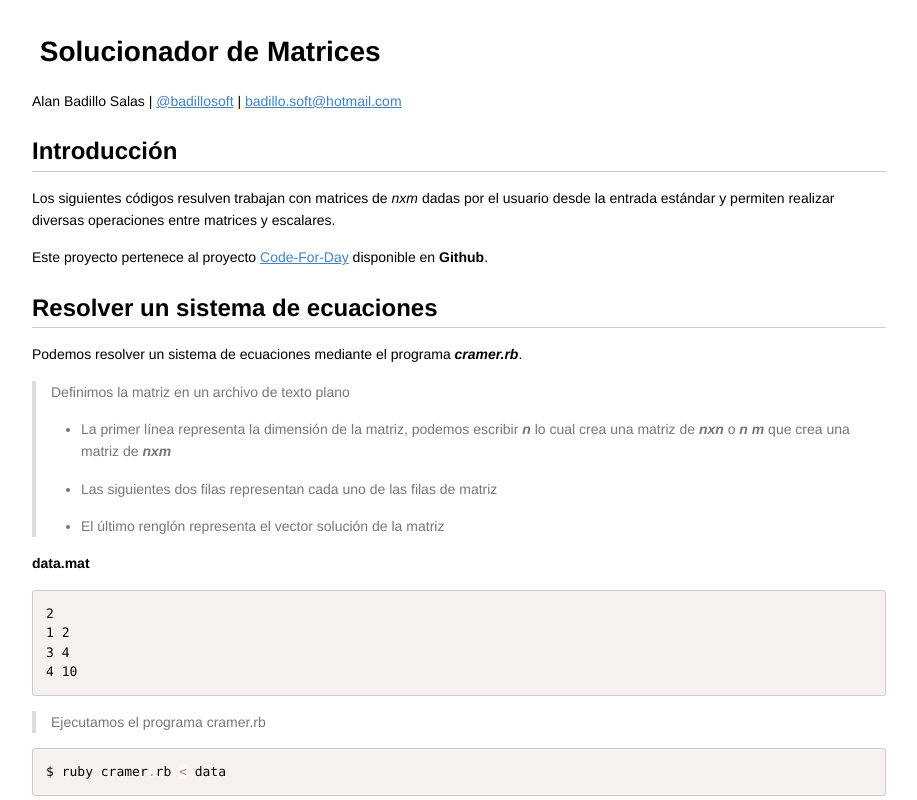
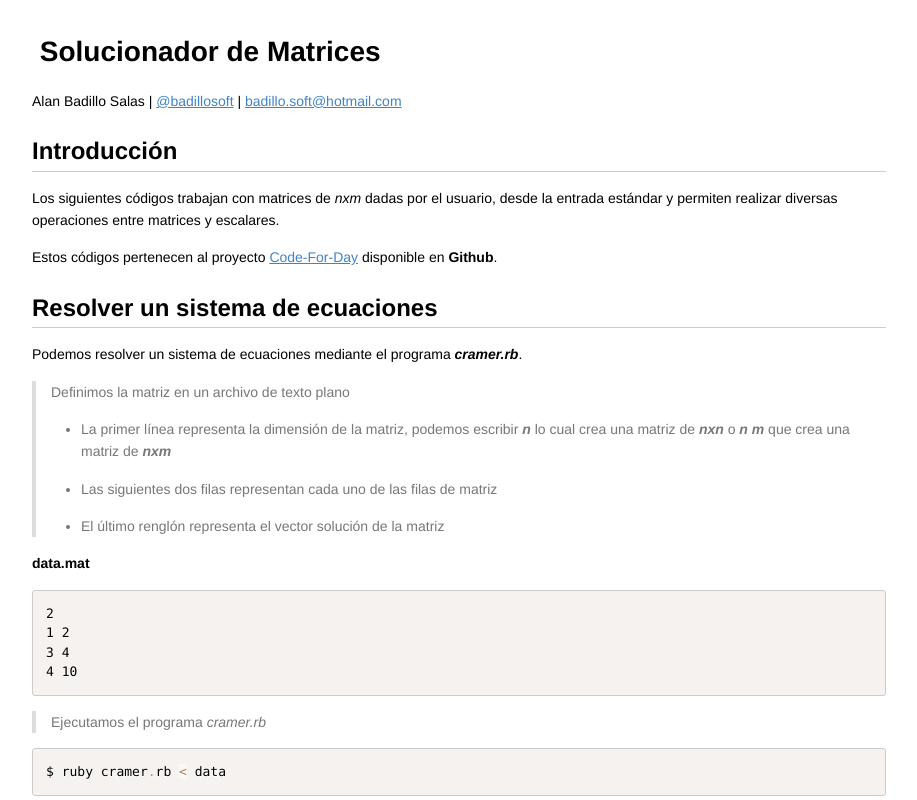
Before and after one commit to badillosoft/code-for-day, a plain HTML site: page 2015-10-24-1/README.html in a window 1280 px wide. Shown: the top 800 px of the page, without its empty margins (181-1098 px from the left). Drawn offline with nearby package versions, Linux system fonts and the light colour scheme; some packages are replaced by stand-ins of ours.

Commit message:
Fix grammatical errors

```diff
--- a/2015-10-24-1/README.html
+++ b/2015-10-24-1/README.html
@@ -448,11 +448,11 @@ pre[class*="language-"] {
 
 <h2 id="toc_1">Introducción</h2>
 
-<p>Los siguientes códigos resulven trabajan con matrices de <em>nxm</em>
-dadas por el usuario desde la entrada estándar y permiten realizar
+<p>Los siguientes códigos trabajan con matrices de <em>nxm</em>
+dadas por el usuario, desde la entrada estándar y permiten realizar
 diversas operaciones entre matrices y escalares.</p>
 
-<p>Este proyecto pertenece al proyecto <a href="https://github.com/badillosoft/code-for-day">Code-For-Day</a> disponible en <strong>Github</strong>.</p>
+<p>Estos códigos pertenecen al proyecto <a href="https://github.com/badillosoft/code-for-day">Code-For-Day</a> disponible en <strong>Github</strong>.</p>
 
 <h2 id="toc_2">Resolver un sistema de ecuaciones</h2>
 
@@ -478,7 +478,7 @@ o <strong><em>n m</em></strong> que crea una matriz de <strong><em>nxm</em></str
 4 10</code></pre>
 
 <blockquote>
-<p>Ejecutamos el programa cramer.rb</p>
+<p>Ejecutamos el programa <em>cramer.rb</em></p>
 </blockquote>
 
 <pre><code class="language-bash">$ ruby cramer.rb &lt; data</code></pre>
```
Also changed, not shown: 1 other file.
